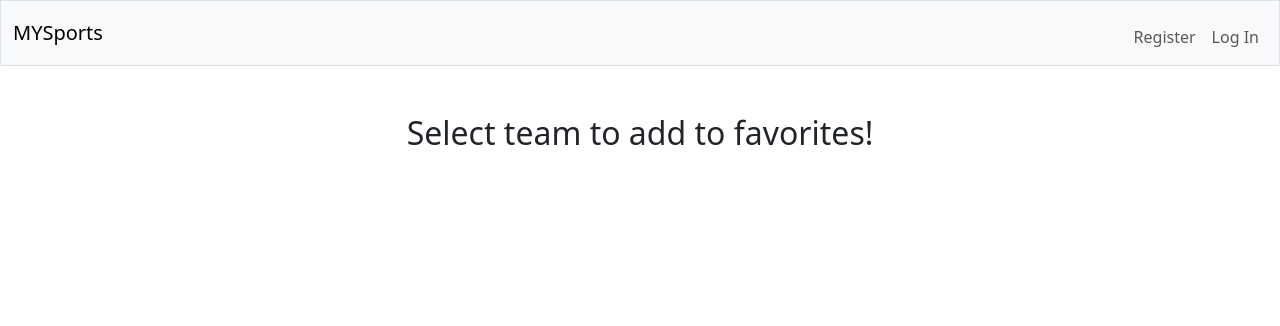
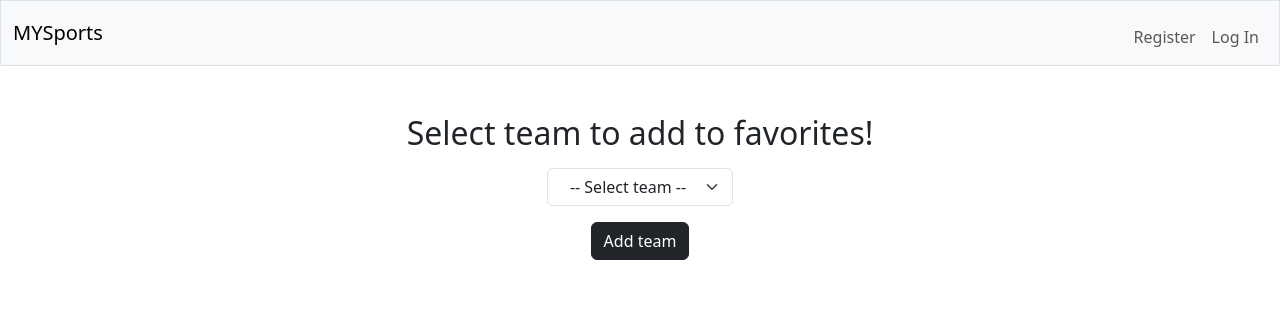
Before and after one commit to DinoJazvin/MYSports, a Flask app: template templates/favorites.html in a window 1280 px wide. Shown: the top 326 px of the page. Run offline with Flask 3, Linux system fonts and the light colour scheme; the template is opened without the code that fills it: most values are stand-ins (such as "Sample title", 1, 10 or a date in 2020).

Commit message:
Populating dropdown with all teams, and retreving selected value in backend controller

```diff
--- a/app.py
+++ b/app.py
@@ -1,5 +1,5 @@
 from flask import Flask, redirect, render_template, request, session, flash, abort
-from helpers import query_db, apology, should_cache_refresh, get_current_week, get_timeout_time
+from helpers import query_db, apology, should_cache_refresh, get_current_week, get_timeout_time, get_all_teams
 from flask_session import Session
 from werkzeug.security import check_password_hash, generate_password_hash
 from sqlite3 import IntegrityError
@@ -165,10 +165,30 @@ def scores():
         print(f"API error occured: {e}")
         return abort(502, description="Failed to fetch scores.")
 
-@app.route('/favorites')
+@app.route('/favorites', methods=['GET', 'POST'])
 def favorites():
 
-    return render_template('favorites.html')
+    teams_data = get_all_teams()
+
+    # retrieve 'selected_team' data from form
+    selected_team = request.form.get('favorite-team')
+    print(selected_team)
+
+    return render_template('favorites.html', teams_data = teams_data)
+
+
+
+
+
+
+
+
+
+
+
+
+
+
 
 @app.cli.command('seed-teams')
 def test_teams():
--- a/templates/favorites.html
+++ b/templates/favorites.html
@@ -5,5 +5,16 @@
 {% endblock %}
 
 {% block main %}
-    <h2>Select team to add to favorites!</h2>
+    <h2 class="mb-3">Select team to add to favorites!</h2>
+    <form action='/favorites' method='post'>
+        <div class='col-md-2 mx-auto'>
+            <select name='favorite-team' class="form-select text-center mb-3" aria-label="Default select example">
+                <option selected disabled hidden>-- Select team --</option>
+                {% for ele in teams_data %}
+                    <option value="{{ ele.name }}">{{ ele.name }}</option>
+                {% endfor %}
+            </select>
+            <button class='btn btn-dark' type='submit'>Add team</button>
+        </div>
+    </form>
 {% endblock %}
```
Also changed, not shown: helpers.py (+4 -4 lines).
